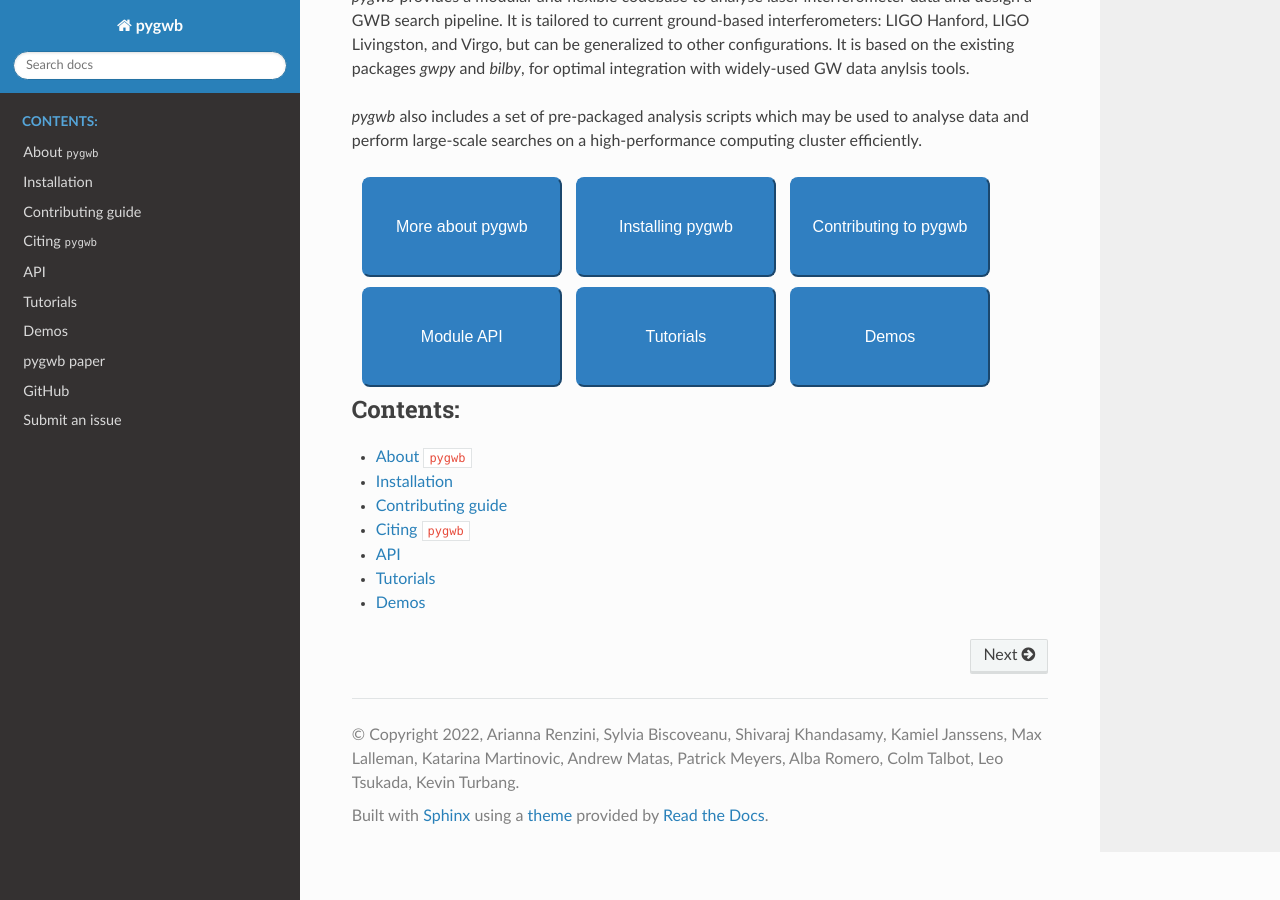
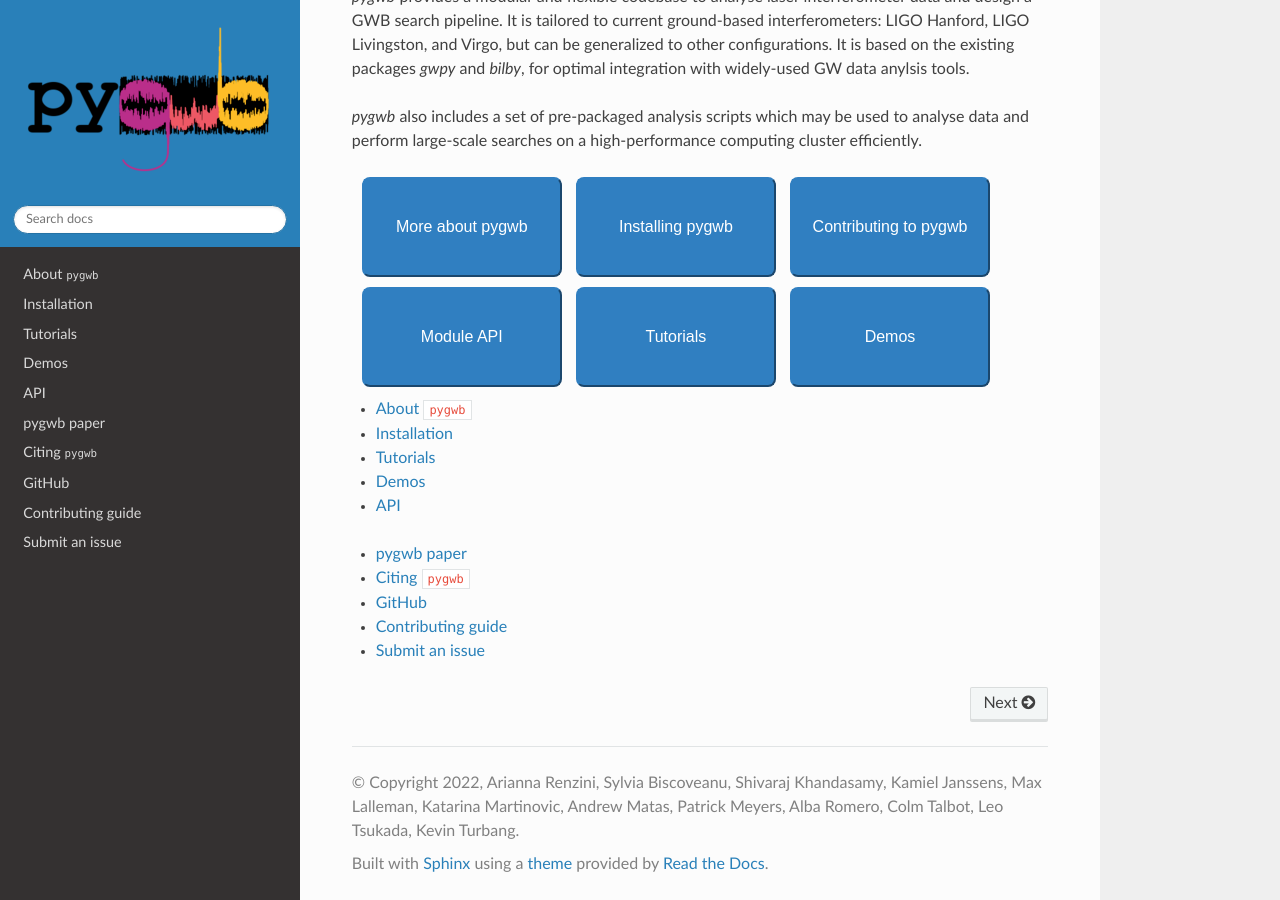
Before and after one commit to a-renzini/pygwb, a Sphinx documentation site: the page built from docs/index.rst, in a window 1280 px wide and 900 px high, scrolled down 580 px. Built offline with Sphinx 7.4.7 and the Read the Docs theme 2.0.0, drawn with Linux system fonts in a browser that asks for light colours; pages that are not in the unit, such as notebooks, are missing from menus; the version number could not be read and is left out.

Commit message:
Adding logo and reshuffling index page for logic

```diff
--- a/docs/conf.py
+++ b/docs/conf.py
@@ -109,12 +109,16 @@ html_theme = "sphinx_rtd_theme"
 # further.  For a list of options available for each theme, see the
 # documentation.
 #
-# html_theme_options = {}
+html_theme_options = {
+    'logo_only': True,
+    'display_version': True,
+}
 
 # Add any paths that contain custom static files (such as style sheets) here,
 # relative to this directory. They are copied after the builtin static files,
 # so a file named "default.css" will overwrite the builtin "default.css".
 html_static_path = ["_static"]
+html_logo = "pygwb_logo_plasma_cropped.png"
 
 # Custom sidebar templates, must be a dictionary that maps document names
 # to template names.
--- a/docs/index.rst
+++ b/docs/index.rst
@@ -24,20 +24,18 @@ pygwb documentation
 
 .. toctree::
    :maxdepth: 1
-   :caption: Contents:
 
    about
    installation
-   contributing
-   citing
-   api
    tutorials
    demos
+   api
 
 .. toctree::
     :maxdepth: 1
-    :hidden:
 
     pygwb paper <https://arxiv.org/pdf/2303.15696.pdf>
+    citing
     GitHub <https://github.com/a-renzini/pygwb>
+    contributing
     Submit an issue <https://github.com/a-renzini/pygwb/issues/new>
```
Also changed, not shown: docs/pygwb_logo_plasma_cropped.png (added).
